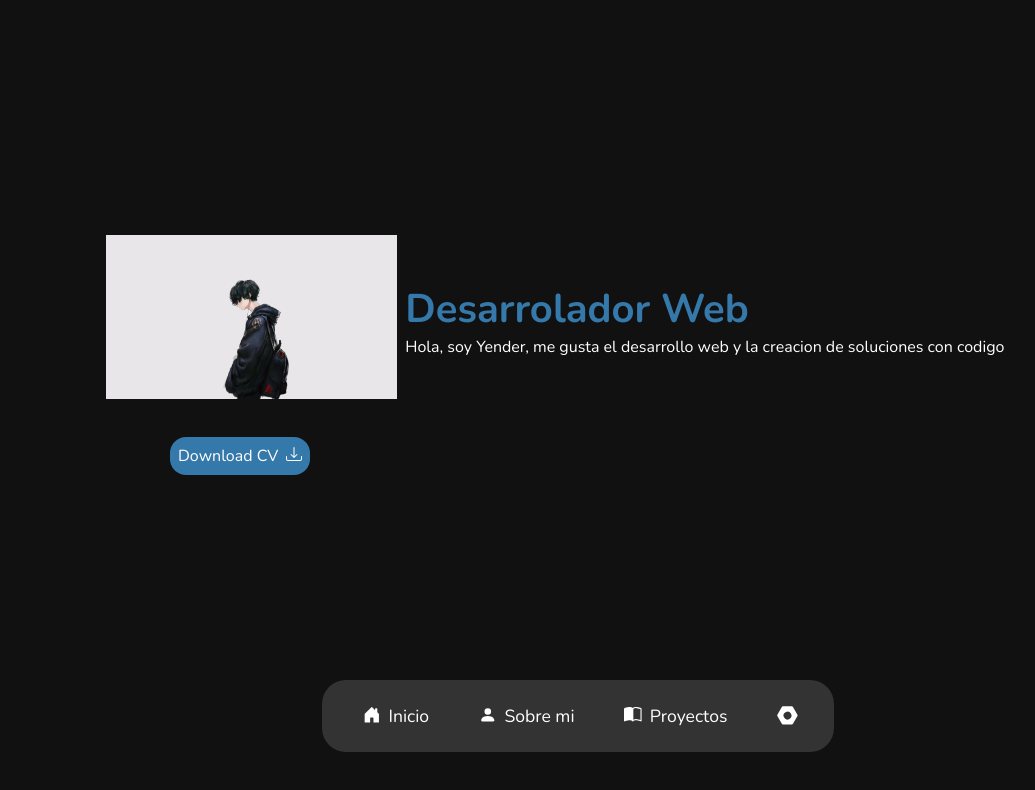
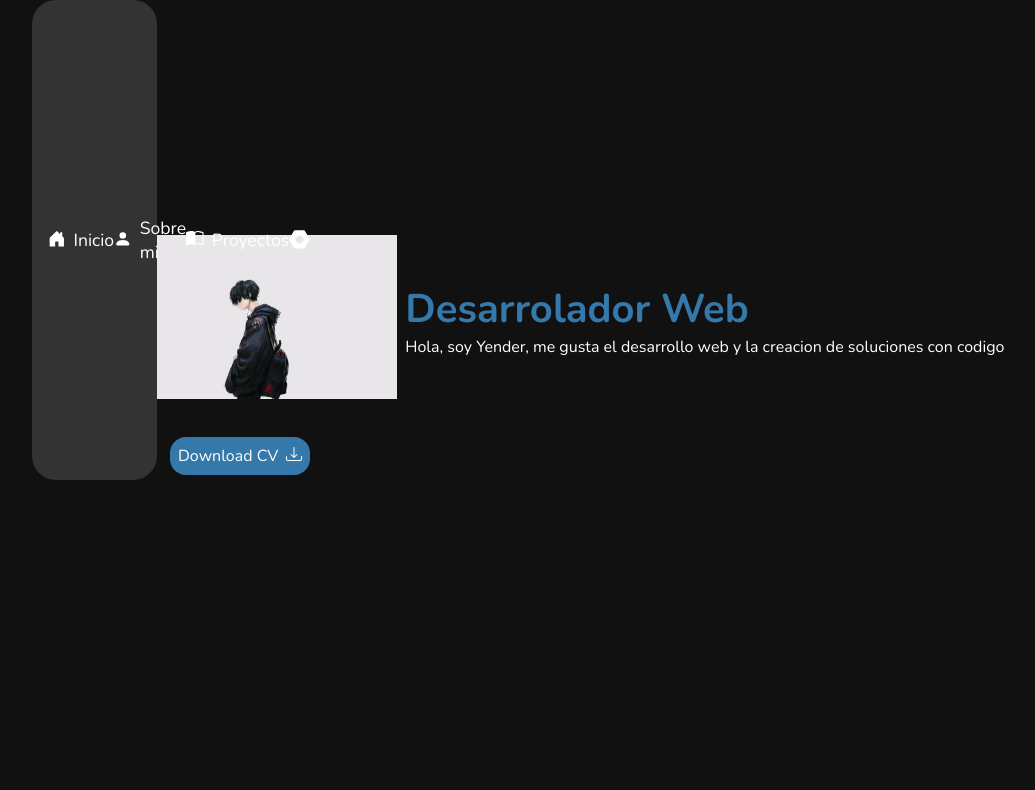
Before and after one commit to Zeider45/portfolio-yen, a React (Vite) app: page / in a window 1280 px wide. Shown: the top 790 px of the page, without its empty margins (62-1097 px from the left). Built offline with nearby package versions, Linux system fonts and the light colour scheme.

Commit message:
second up load

```diff
--- a/src/components/NavBar.jsx
+++ b/src/components/NavBar.jsx
@@ -35,9 +35,10 @@ const NavBar = ({ language }) => {
 export default NavBar;
 
 const Container = styled.div`
-  position: relative;
+  position: absolute;
   height: 100%;
   font-size: 0.8rem;
+  top: 0;
 
   .nav-bar {
     height: 100%;
```
